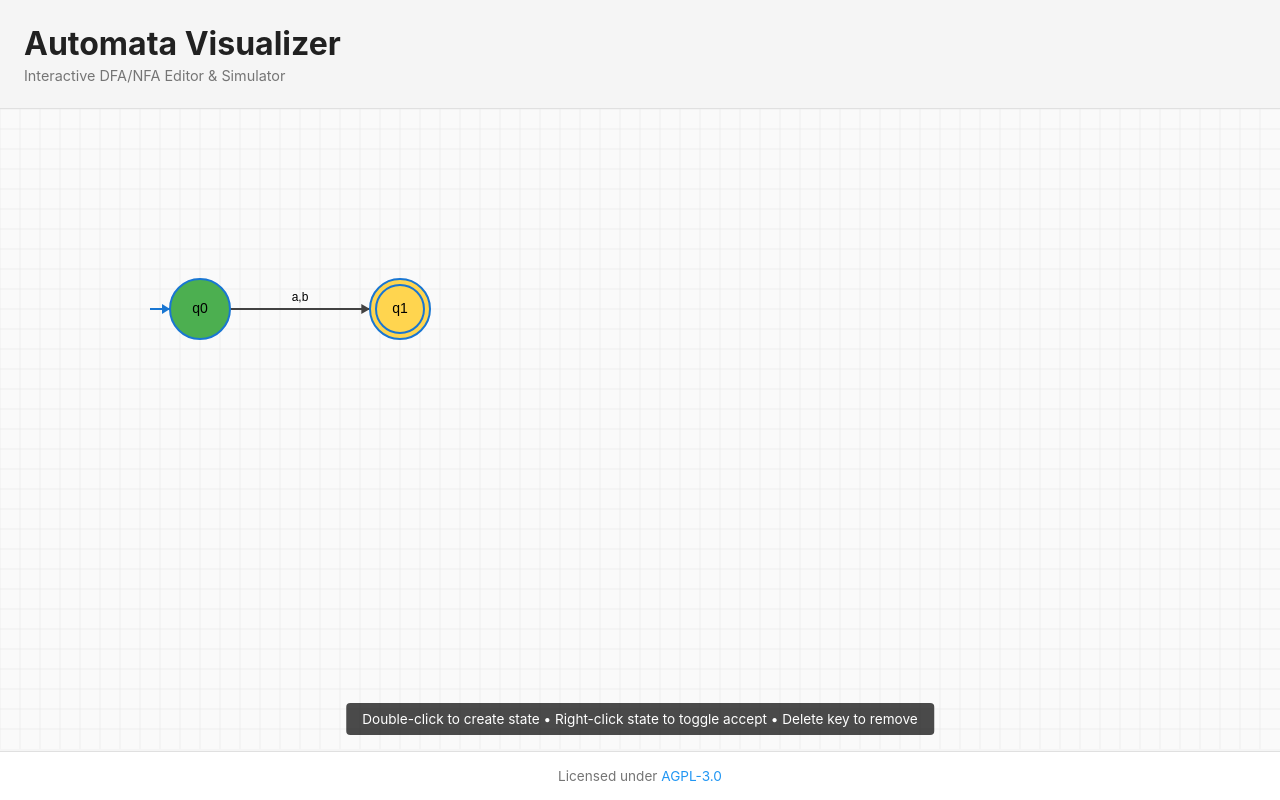
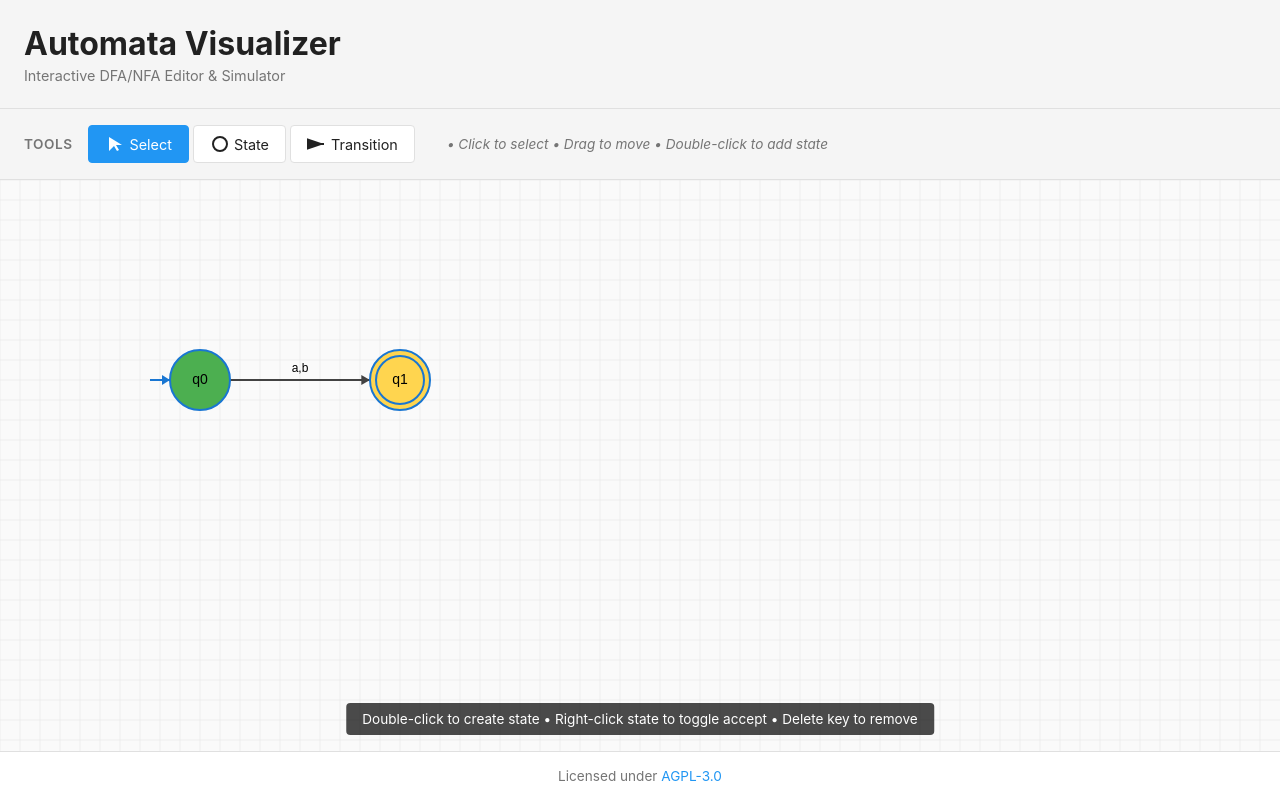
Before and after one commit to DubskySteam/automata-simulator, a React (Vite) app in the folder web/: page / in a window 1280 px wide. Built offline with nearby package versions, Linux system fonts and the light colour scheme.

Commit message:
feat(editor): add toolbar with tool mode selection

```diff
--- a/web/src/App.tsx
+++ b/web/src/App.tsx
@@ -1,7 +1,12 @@
+import { useState } from 'react';
 import { Canvas } from './components/editor/Canvas';
+import { Toolbar } from './components/editor/Toolbar';
+import { ToolMode } from './types';
 import './App.css';
 
 function App() {
+  const [toolMode, setToolMode] = useState<ToolMode>('select');
+
   return (
     <div className="app">
       <header className="header">
@@ -9,8 +14,14 @@ function App() {
         <p className="subtitle">Interactive DFA/NFA Editor & Simulator</p>
       </header>
 
+      <Toolbar toolMode={toolMode} onToolModeChange={setToolMode} />
+
       <main className="main">
-        <Canvas width={window.innerWidth} height={window.innerHeight - 160} />
+        <Canvas
+          width={window.innerWidth}
+          height={window.innerHeight - 200}
+          toolMode={toolMode}
+        />
       </main>
 
       <footer className="footer">
--- /dev/null
+++ b/web/src/components/editor/Toolbar.css
@@ -0,0 +1,67 @@
+.toolbar {
+  display: flex;
+  align-items: center;
+  gap: var(--spacing-xl);
+  padding: var(--spacing-md) var(--spacing-lg);
+  background-color: var(--bg-secondary);
+  border-bottom: 1px solid var(--border-color);
+}
+
+.toolbar-section {
+  display: flex;
+  align-items: center;
+  gap: var(--spacing-md);
+}
+
+.toolbar-title {
+  font-size: 0.85rem;
+  font-weight: 600;
+  color: var(--text-secondary);
+  text-transform: uppercase;
+  letter-spacing: 0.5px;
+  margin: 0;
+}
+
+.toolbar-buttons {
+  display: flex;
+  gap: var(--spacing-xs);
+}
+
+.toolbar-button {
+  display: flex;
+  align-items: center;
+  gap: var(--spacing-xs);
+  padding: var(--spacing-sm) var(--spacing-md);
+  border: 1px solid var(--border-color);
+  border-radius: 4px;
+  background-color: var(--bg-primary);
+  color: var(--text-primary);
+  font-size: 0.9rem;
+  transition: all 0.2s;
+}
+
+.toolbar-button:hover {
+  background-color: var(--bg-secondary);
+  border-color: var(--accent-color);
+}
+
+.toolbar-button.active {
+  background-color: var(--accent-color);
+  color: white;
+  border-color: var(--accent-color);
+}
+
+.toolbar-button svg {
+  width: 20px;
+  height: 20px;
+}
+
+.toolbar-info {
+  flex: 1;
+}
+
+.toolbar-hint {
+  font-size: 0.85rem;
+  color: var(--text-secondary);
+  font-style: italic;
+}
--- /dev/null
+++ b/web/src/components/editor/Toolbar.tsx
@@ -0,0 +1,66 @@
+import { ToolMode } from '@/types';
+import './Toolbar.css';
+
+interface ToolbarProps {
+  toolMode: ToolMode;
+  onToolModeChange: (mode: ToolMode) => void;
+}
+
+export function Toolbar({ toolMode, onToolModeChange }: ToolbarProps) {
+  return (
+    <div className="toolbar">
+      <div className="toolbar-section">
+        <h3 className="toolbar-title">Tools</h3>
+        <div className="toolbar-buttons">
+          <button
+            className={`toolbar-button ${toolMode === 'select' ? 'active' : ''}`}
+            onClick={() => onToolModeChange('select')}
+            title="Select Mode (V)"
+          >
+            <svg width="20" height="20" viewBox="0 0 20 20" fill="currentColor">
+              <path d="M4 3 L4 17 L9 12 L12 17 L14 16 L11 11 L17 11 Z" />
+            </svg>
+            <span>Select</span>
+          </button>
+
+          <button
+            className={`toolbar-button ${toolMode === 'addState' ? 'active' : ''}`}
+            onClick={() => onToolModeChange('addState')}
+            title="Add State Mode (S)"
+          >
+            <svg width="20" height="20" viewBox="0 0 20 20" fill="none" stroke="currentColor" strokeWidth="2">
+              <circle cx="10" cy="10" r="7" />
+            </svg>
+            <span>State</span>
+          </button>
+
+          <button
+            className={`toolbar-button ${toolMode === 'addTransition' ? 'active' : ''}`}
+            onClick={() => onToolModeChange('addTransition')}
+            title="Add Transition Mode (T)"
+          >
+            <svg width="20" height="20" viewBox="0 0 20 20" fill="none" stroke="currentColor" strokeWidth="2">
+              <path d="M3 10 L17 10" markerEnd="url(#arrow)" />
+              <defs>
+                <marker id="arrow" markerWidth="10" markerHeight="10" refX="9" refY="3" orient="auto">
+                  <path d="M0 0 L0 6 L9 3 Z" fill="currentColor" stroke="none" />
+                </marker>
+              </defs>
+            </svg>
+            <span>Transition</span>
+          </button>
+        </div>
+      </div>
+
+      <div className="toolbar-section">
+        <div className="toolbar-info">
+          <div className="toolbar-hint">
+            {toolMode === 'select' && '• Click to select • Drag to move • Double-click to add state'}
+            {toolMode === 'addState' && '• Click anywhere to add a state'}
+            {toolMode === 'addTransition' && '• Click a state, then click target state'}
+          </div>
+        </div>
+      </div>
+    </div>
+  );
+}
--- a/web/src/types/canvas.ts
+++ b/web/src/types/canvas.ts
@@ -10,6 +10,7 @@ export interface CanvasState {
   selectedTransitions: string[];
   hoveredState: string | null;
   hoveredTransition: string | null;
+  toolMode: ToolMode;
 }
 
 export interface DragState {
@@ -26,3 +27,8 @@ export interface CanvasConfig {
   snapToGrid: boolean;
   backgroundColor: string;
 }
+
+export interface TransitionDraft {
+  fromState: string;
+  currentPos: Position;
+}
```
